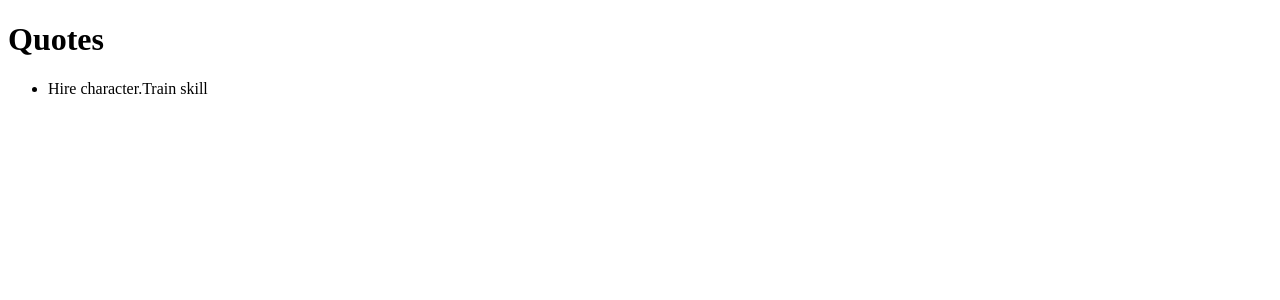
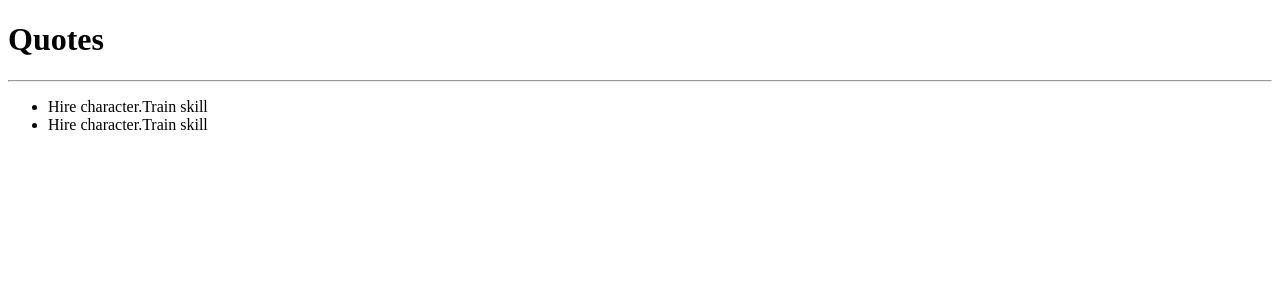
Before and after one commit to faith62/Quotes, an Angular app: page / in a window 1280 px wide. Shown: the top 300 px of the page. Built offline with nearby package versions, Linux system fonts and the light colour scheme.

Commit message:
add quotes component

```diff
--- a/src/app/app.component.html
+++ b/src/app/app.component.html
@@ -1,8 +1,9 @@
 <div>
   <h1>Quotes</h1>
+  <hr>
   <ul>
     <li *ngFor="let quote of quotes">
-      {{quotes}}
+      {{quote.name}}
     </li>
   </ul>
 </div>
--- a/src/app/app.component.ts
+++ b/src/app/app.component.ts
@@ -1,4 +1,5 @@
 import { Component } from '@angular/core';
+import { Quotes } from './quotes';
 
 @Component({
   selector: 'app-root',
@@ -6,10 +7,10 @@
   styleUrls: ['./app.component.css']
 })
 export class AppComponent {
-  quotes:string[];
+  quotes:Quotes[]=[
+    {id:1, name:'Hire character.Train skill'},
+    {id:2, name:'Hire character.Train skill'}
+  ];
 
-  constructor(){
-    this.quotes=['Hire character.Train skill']
-  }
 
 }
--- a/src/app/app.module.ts
+++ b/src/app/app.module.ts
@@ -3,10 +3,12 @@
 
 import { AppRoutingModule } from './app-routing.module';
 import { AppComponent } from './app.component';
+import { QuotesComponent } from './quotes/quotes.component';
 
 @NgModule({
   declarations: [
-    AppComponent
+    AppComponent,
+    QuotesComponent
   ],
   imports: [
     BrowserModule,
--- a/src/app/quotes.ts
+++ b/src/app/quotes.ts
@@ -1,2 +1,5 @@
 export class Quotes {
+    id: number;
+    name: string;
+
 }
--- /dev/null
+++ b/src/app/quotes/quotes.component.html
@@ -0,0 +1 @@
+<p>quotes works!</p>
--- /dev/null
+++ b/src/app/quotes/quotes.component.ts
@@ -0,0 +1,15 @@
+import { Component, OnInit } from '@angular/core';
+
+@Component({
+  selector: 'app-quotes',
+  templateUrl: './quotes.component.html',
+  styleUrls: ['./quotes.component.css']
+})
+export class QuotesComponent implements OnInit {
+
+  constructor() { }
+
+  ngOnInit(): void {
+  }
+
+}
```
Also changed, not shown: src/app/quotes/quotes.component.css (added), 1 other file (tests, documents, lock files or other folders).
